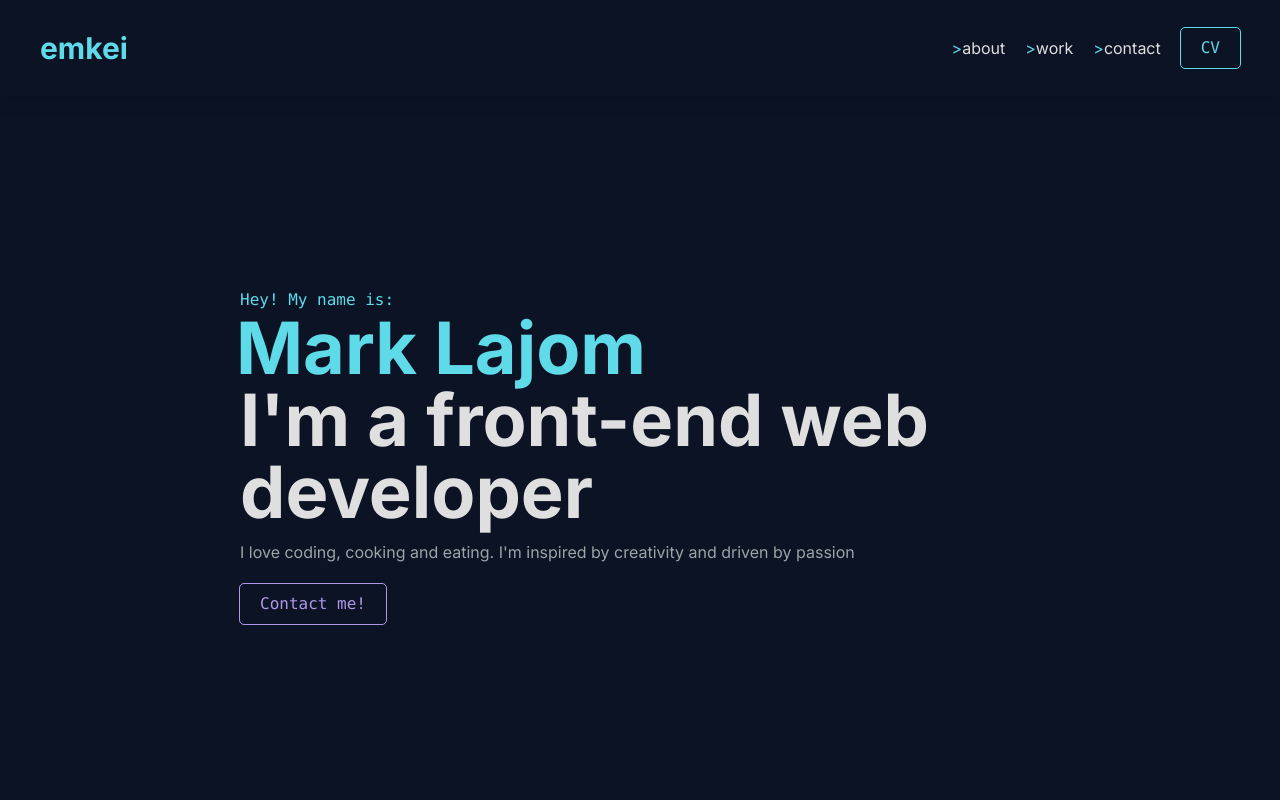
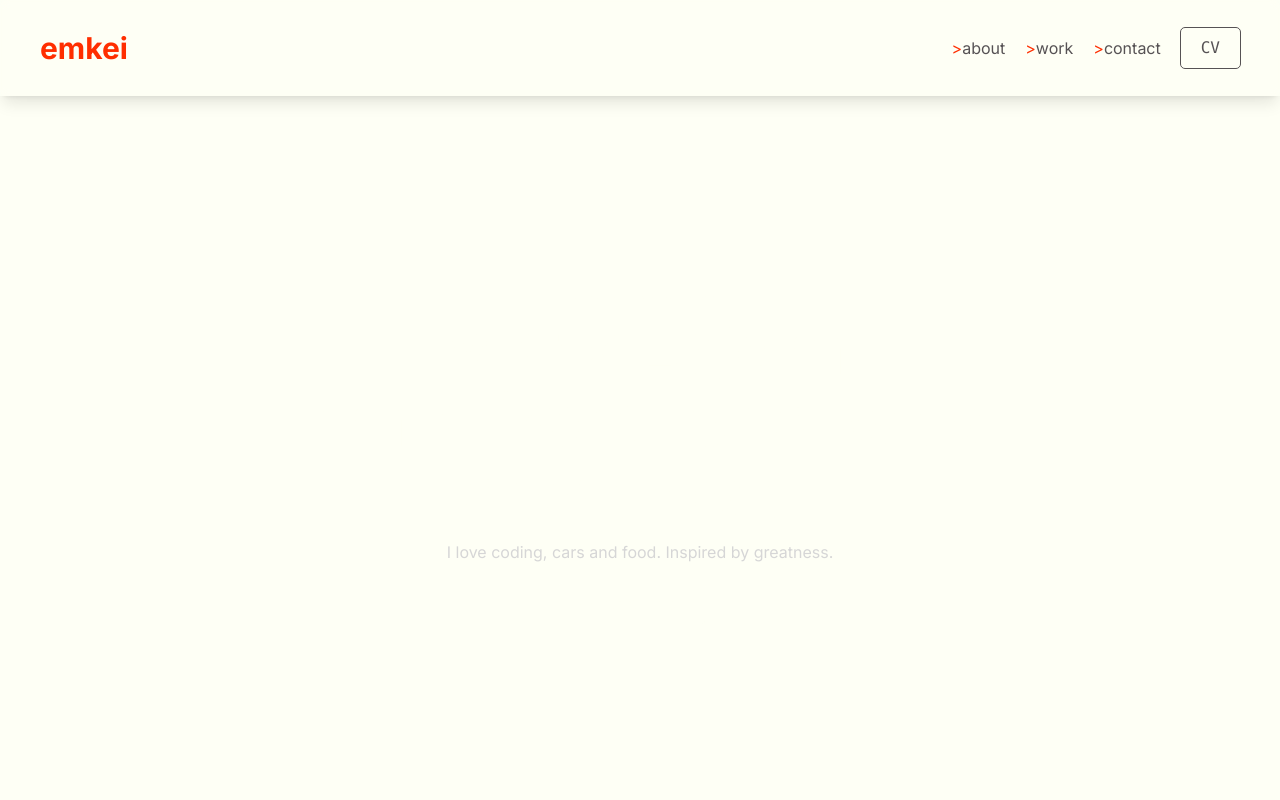
Before and after one commit to emkeiboii/Mark-Lajom-2, a React (Vite) app in the folder reactjs-portfolio/: page / in a window 1280 px wide. Shown: the top 800 px of the page. Built offline with nearby package versions, Linux system fonts and the light colour scheme.

Commit message:
changing colors

```diff
--- a/reactjs-portfolio/index.html
+++ b/reactjs-portfolio/index.html
@@ -6,7 +6,7 @@
     <meta name="viewport" content="width=device-width, initial-scale=1.0" />
     <title>Vite + React + TS</title>
   </head>
-  <body class="bg-navy text-white font-body">
+  <body class="bg-white text-white font-body">
     <div id="root"></div>
     <script type="module" src="/src/main.jsx"></script>
   </body>
--- a/reactjs-portfolio/src/App.jsx
+++ b/reactjs-portfolio/src/App.jsx
@@ -18,13 +18,14 @@ export default function App() {
     setLoading(true);
     setTimeout(() => {
       setLoading(false);
-    }, 3000);
+    }, 0);
   }, []);
 
   return (
     <div className="flex justify-center items-center">
       {loading ? (
-        <PuffLoader color="#5EDAE9" className="-mt-half-screen" />
+        // <PuffLoader color="#5EDAE9" className="-mt-half-screen" />
+        console.log("loading")
       ) : (
         <div>
           <Navbar></Navbar>
--- a/reactjs-portfolio/src/components/About.jsx
+++ b/reactjs-portfolio/src/components/About.jsx
@@ -1,3 +1,4 @@
+/* eslint-disable react/no-unescaped-entities */
 import Fade from "react-reveal";
 
 export default function About() {
@@ -22,7 +23,11 @@ export default function About() {
             <br />
             Thanks to TheOdinProject i've come to understand foreign concepts to
             me such as the terminal, Git and{" "}
-            <a href="https://github.com/emkeiboii" target="_blank">
+            <a
+              href="https://github.com/emkeiboii"
+              target="_blank"
+              rel="noreferrer"
+            >
               <span
                 id="github"
                 className="text-blue underline hover:opacity-80"
--- a/reactjs-portfolio/src/components/Hero.jsx
+++ b/reactjs-portfolio/src/components/Hero.jsx
@@ -1,3 +1,4 @@
+/* eslint-disable react/no-unescaped-entities */
 import { Link } from "react-scroll";
 import Fade from "react-reveal";
 
@@ -7,7 +8,7 @@ export default function Hero() {
       id="hero"
       className="py-48 px-4 sm:px-0 md:px-0 lg:px-28 flex items-center justify-center flex-col"
     >
-      <div>
+      <div className="text-center">
         <Fade>
           <h2 className="font-mono text-blue">Hey! My name is:</h2>
           <h1 className="font-extrabold text-4xl md:text-6xl lg:text-7xl -mx-1  text-blue  ">
@@ -17,8 +18,7 @@ export default function Hero() {
             I'm a front-end web developer
           </h2>
           <p className="text-grey">
-            I love coding, cooking and eating. I'm inspired by creativity and
-            driven by passion
+            I love coding, cars and food. Inspired by greatness.
           </p>
           <button className="font-mono outline  outline-1 rounded text-lavender py-2 px-5 hover:bg-lavender hover:bg-opacity-20 duration-200 ease-out my-5 mr-4">
             <Link
--- a/reactjs-portfolio/src/components/LSide.jsx
+++ b/reactjs-portfolio/src/components/LSide.jsx
@@ -8,6 +8,7 @@ export default function LSide() {
           href="https://github.com/emkeiboii"
           target="_blank"
           className=" duration-200 ease-out fill-white hover:fill-blue"
+          rel="noreferrer"
         >
           <svg
             xmlns="http://www.w3.org/2000/svg"
@@ -21,6 +22,7 @@ export default function LSide() {
           href="https://www.linkedin.com/in/mark-lajom-008b9b250/"
           target="_blank"
           className="duration-200 ease-out fill-white hover:fill-blue"
+          rel="noreferrer"
         >
           <svg
             xmlns="http://www.w3.org/2000/svg"
@@ -34,6 +36,7 @@ export default function LSide() {
           href="https://www.instagram.com/emkeiboii/"
           target="_blank"
           className="duration-200 ease-out fill-white hover:fill-blue"
+          rel="noreferrer"
         >
           <svg
             xmlns="http://www.w3.org/2000/svg"
--- a/reactjs-portfolio/src/components/Navbar.jsx
+++ b/reactjs-portfolio/src/components/Navbar.jsx
@@ -9,12 +9,12 @@ export default function Navbar() {
     <div
       className={`flex justify-between  px-2 md:py-6 md:px-10 lg:py-6 lg:px-10 items-center sticky ${
         scrollDirection === "down" ? "-top-24" : "top-0"
-      } h-24 bg-navy transition-all duration-500 backdrop-blur-sm shadow-lg z-50`}
+      } h-24 transition-all duration-500 backdrop-blur-sm shadow-lg z-50`}
     >
       <Fade>
         <Link
           to="hero"
-          className="text-blue text-xl md:text-3xl lg:text-3xl font-bold cursor-pointer hover:text-opacity-80 duration-200 ease-in-out"
+          className="text-primary text-xl md:text-3xl lg:text-3xl font-bold cursor-pointer hover:text-opacity-80 duration-200 ease-in-out"
           spy={true}
           smooth={true}
           offset={-100}
@@ -23,7 +23,7 @@ export default function Navbar() {
           emkei
         </Link>
         <ul className="flex gap-5 items-center">
-          <li className="hover:text-blue duration-200 ease-in-out">
+          <li className="hover:text-primary duration-200 ease-in-out text-dark">
             <Link
               to="about"
               spy={true}
@@ -32,10 +32,10 @@ export default function Navbar() {
               duration={500}
               className="cursor-pointer"
             >
-              <span className="text-blue">&gt;</span>about
+              <span className="text-primary">&gt;</span>about
             </Link>
           </li>
-          <li className="hover:text-blue duration-200 ease-in-out">
+          <li className="hover:text-primary duration-200 ease-in-out text-dark">
             <Link
               to="work"
               spy={true}
@@ -44,10 +44,10 @@ export default function Navbar() {
               duration={500}
               className="cursor-pointer"
             >
-              <span className="text-blue">&gt;</span>work
+              <span className="text-primary">&gt;</span>work
             </Link>
           </li>
-          <li className="hover:text-blue duration-200 ease-in-out">
+          <li className="hover:text-primary duration-200 ease-in-out text-dark">
             <Link
               to="contact"
               className="cursor-pointer"
@@ -56,11 +56,11 @@ export default function Navbar() {
               offset={50}
               duration={500}
             >
-              <span className="text-blue">&gt;</span>contact
+              <span className="text-primary">&gt;</span>contact
             </Link>
           </li>
           <li>
-            <button className="outline outline-1 rounded text-blue py-2 px-5 hover:bg-blue hover:bg-opacity-20 duration-200 ease-out font-mono hidden md:block lg:block">
+            <button className="outline outline-1 rounded text-dark py-2 px-5 hover:bg-primary hover:text-primary hover:bg-opacity-20 duration-200 ease-out font-mono hidden md:block lg:block">
               CV
             </button>
           </li>
--- a/reactjs-portfolio/tailwind.config.js
+++ b/reactjs-portfolio/tailwind.config.js
@@ -3,11 +3,11 @@ export default {
   content: ["./index.html", "./src/**/*.{js,ts,jsx,tsx}"],
   theme: {
     colors: {
-      navy: "#0B1325",
-      blue: "#5EDAE9",
-      lavender: "#AF98E6",
-      white: "#DFDFDF",
-      grey: "#99A6A8",
+      primary: "#ff2e00",
+      secondary: "#ffd43f",
+      dark: "#565254",
+      white: "#fefff5",
+      grey: "#d6d6d6",
     },
     extend: {
       fontFamily: {
```
